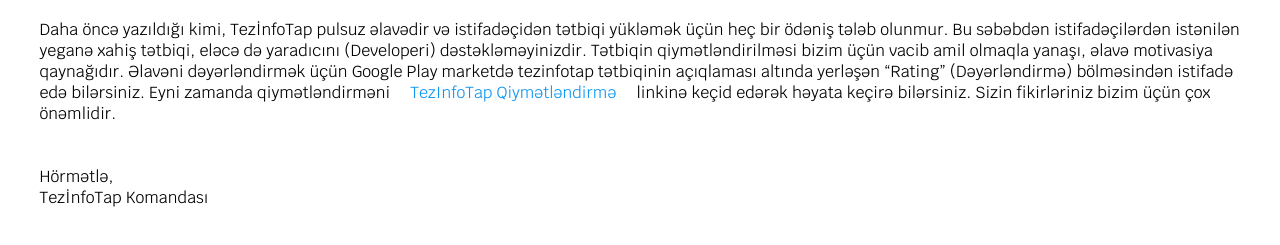
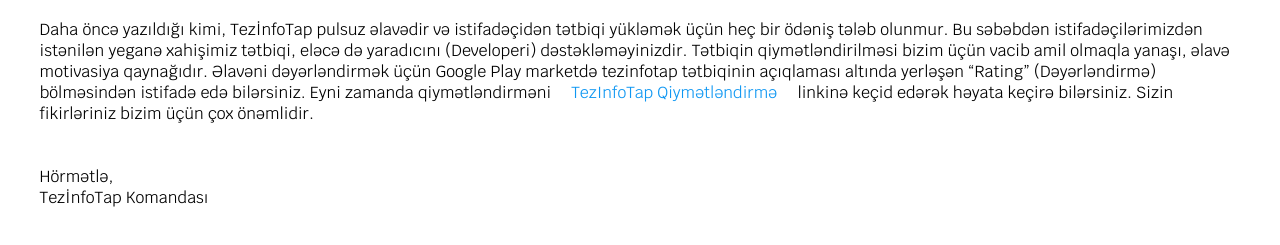
Before and after one commit to uijdeveloper/abouttezinfotap, a plain HTML site: page index.html in a window 1280 px wide. Shown: the part 485-730 px from the top of the page. Drawn offline with Linux system fonts and the light colour scheme.

Commit message:
Update index.html

```diff
--- a/index.html
+++ b/index.html
@@ -40,7 +40,7 @@
 <h1 class="header3">Dəstək və Qiymətləndirmə</h1>
 <p class="header3_para paragen">
     Daha öncə yazıldığı kimi, TezİnfoTap pulsuz əlavədir və istifadəçidən tətbiqi yükləmək üçün
-    heç bir ödəniş tələb olunmur. Bu səbəbdən istifadəçilərdən istənilən yeganə xahiş tətbiqi,
+    heç bir ödəniş tələb olunmur. Bu səbəbdən istifadəçilərimizdən istənilən yeganə xahişimiz tətbiqi,
     eləcə də yaradıcını (Developeri) dəstəkləməyinizdir. Tətbiqin qiymətləndirilməsi bizim üçün
     vacib amil olmaqla yanaşı, əlavə motivasiya qaynağıdır. Əlavəni dəyərləndirmək üçün Google Play
     marketdə tezinfotap tətbiqinin açıqlaması altında yerləşən “Rating” (Dəyərləndirmə) bölməsindən
```
